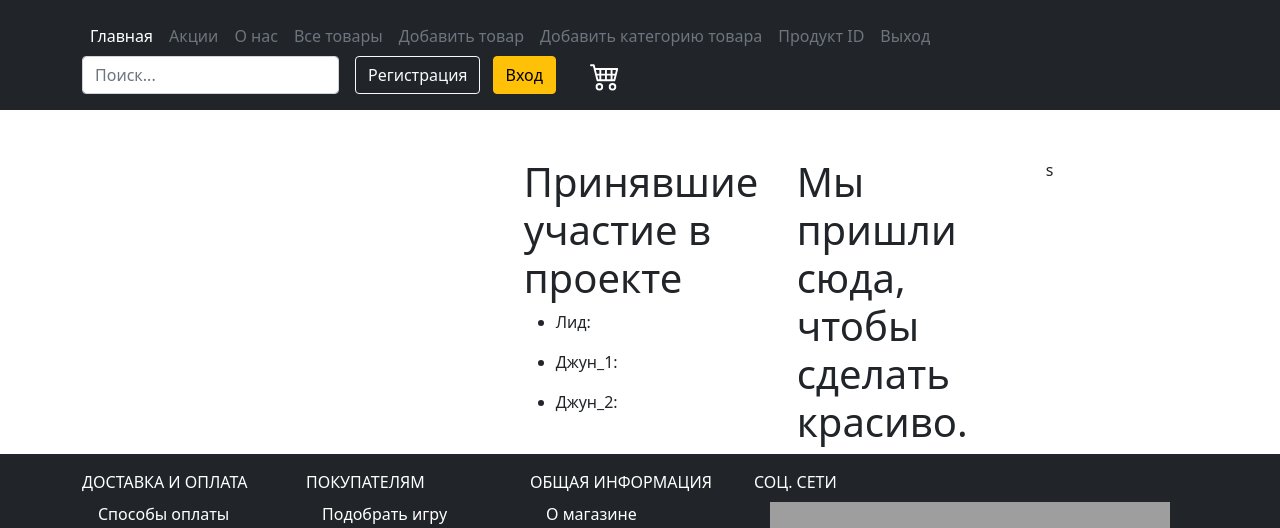
After one commit to Sammels/Project_Tabletop_game_Shop, a Flask app: page /contact in a window 1280 px wide. The commit adds this page. Shown: the top 528 px of the page. Run offline with Flask 2, Linux system fonts and the light colour scheme; some libraries are stand-ins or nearby versions; grey boxes are pictures that could not be loaded.

Commit message:
Сделал страницы заплатки

```diff
--- a/src/__init__.py
+++ b/src/__init__.py
@@ -98,6 +98,7 @@ def create_app():
 
     @app.route("/img/<int:img_id>")
     def serve_img(img_id):
+        """Обработчик картинок"""
         img = PosterImage.query.filter_by(id=img_id).first()
         if not img:
             return "Img Not Found!", 404
@@ -173,4 +174,83 @@ def create_app():
         else:
             return "Не админ"
 
+
+    # Временные функции
+
+    @app.route("/action")
+    def action():
+        """Акции проводимые магазином"""
+        title = "Акции в магазине"
+        return render_template("actions.html", title=title)
+
+    @app.route("/about_us")
+    def about():
+        """Информация о нас """
+        title = "Информация о нас."
+        return render_template("about_us.html", title=title)
+
+    # Доставка и оплата
+    @app.route("/pay")
+    def pay_form():
+        """Способы оплаты"""
+        title = "Способы оплаты"
+        return render_template("pay_form.html", title=title)
+
+    @app.route("/deliver")
+    def deliver_form():
+        """Способы доставки"""
+        title = "Доставка товаров"
+        return render_template("deliver_form.html", title=title)
+
+    @app.route("/shop_address")
+    def shop_address():
+        """Адреса магазинов"""
+        title = "Адреса магазинов"
+        return render_template("shop_address.html", title=title)
+
+    # Покупателям
+
+    @app.route("/game_choose")
+    def choose_the_game():
+        """Подобрать игру"""
+        title = "Подбор игры"
+        return render_template("choose_game.html", title=title)
+
+    @app.route("/help")
+    def site_help():
+        """Помощь"""
+        title = "Подбор игры"
+        return render_template("helps.html", title=title)
+
+    @app.route("/bonus")
+    def bonus_programm():
+        """Бонусная программа"""
+        title = "Наши бонусные программы"
+        return render_template("bonus.html", title=title)
+
+    @app.route("/shop")
+    def shop_info():
+        """Бонусная программа"""
+        title = "О магазине"
+        return render_template("about_shop.html", title=title)
+
+    @app.route("/news")
+    def shop_news():
+        """Новости"""
+        title = "Магазинные сплетни"
+        return render_template("shop_news.html", title=title)
+
+    @app.route("/contact")
+    def shop_contacts():
+        """Новости"""
+        title = "Контактные данные"
+        return render_template("contacts.html", title=title)
+
+    @app.route("/another_link")
+    def redirect_links():
+        """Новости"""
+        title = "Куда-то"
+        return render_template("redirect_to.html", title=title)
+
+
     return app
--- /dev/null
+++ b/src/templates/contacts.html
@@ -0,0 +1,15 @@
+{% extends 'base.html' %}
+{% block title %} {{title}} {% endblock title %}
+{% block content %}
+        <div class="col mb-3">
+
+                <h1>Принявшие участие в проекте</h1>
+                <ul>
+                  <li><p>Лид:</p></li>
+                  <li><p>Джун_1:</p></li>
+                  <li><p>Джун_2:</p></li>
+                </ul>
+        </div>
+<h1>Мы пришли сюда, чтобы сделать красиво.</h1>s
+
+{% endblock content %}
--- a/src/templates/include/footer.html
+++ b/src/templates/include/footer.html
@@ -5,37 +5,37 @@
                 <div class="col-md-4 col-sm-6 col-xs-6" style="width: 224px;">
                     <div>ДОСТАВКА И ОПЛАТА</div>
                     <ul class="list-group list-group-flush">
-                        <li class="list-group-item"><a class="footer-a" href="/#">Способы оплаты</a></li>
-                        <li class="list-group-item"><a class="footer-a" href="/#">Службы доставки</a></li>
-                        <li class="list-group-item"><a class="footer-a" href="/#">Адреса магазинов</a></li>
+                        <li class="list-group-item"><a class="footer-a" href="{{url_for('pay_form')}}">Способы оплаты</a></li>
+                        <li class="list-group-item"><a class="footer-a" href="{{url_for('deliver_form')}}">Службы доставки</a></li>
+                        <li class="list-group-item"><a class="footer-a" href="{{url_for('shop_address')}}">Адреса магазинов</a></li>
                     </ul>
                 </div>
                 <div class="col-md-4 col-sm-6 col-xs-6" style="width: 224px;">
                     <div>ПОКУПАТЕЛЯМ</div>
                     <ul class="list-group list-group-flush">
-                        <li class="list-group-item"><a class="footer-a" href="/#">Подобрать игру</a></li>
-                        <li class="list-group-item"><a class="footer-a" href="/#">Помощь</a></li>
-                        <li class="list-group-item"><a class="footer-a" href="/#">Бонусная программа</a></li>
+                        <li class="list-group-item"><a class="footer-a" href="{{url_for('choose_the_game')}}">Подобрать игру</a></li>
+                        <li class="list-group-item"><a class="footer-a" href="{{url_for('site_help')}}">Помощь</a></li>
+                        <li class="list-group-item"><a class="footer-a" href="{{url_for('bonus_programm')}}">Бонусная программа</a></li>
                     </ul>
                 </div>
                 <div class="col-md-4 col-sm-6 col-xs-6" style="width: 224px;">
-                    <div>Доставка и Оплата</div>
+                    <div>ОБЩАЯ ИНФОРМАЦИЯ</div>
                     <ul class="list-group list-group-flush">
-                        <li class="list-group-item"><a class="footer-a" href="/#">О магазине</a></li>
-                        <li class="list-group-item"><a class="footer-a" href="/#">Новости</a></li>
-                        <li class="list-group-item"><a class="footer-a" href="/#">Контакты</a></li>
+                        <li class="list-group-item"><a class="footer-a" href="{{url_for('shop_info')}}">О магазине</a></li>
+                        <li class="list-group-item"><a class="footer-a" href="{{url_for('shop_news')}}">Новости</a></li>
+                        <li class="list-group-item"><a class="footer-a" href="{{url_for('shop_contacts')}}">Контакты</a></li>
                     </ul>
                 </div>
                 <div class="col-md-4 col-sm-6 col-xs-6" style="width: 224px;">
                     <div>СОЦ. СЕТИ</div>
                     <ul class="list-group list-group-flush">
-                        <li class="list-group-item"><a class="footer-a" href="/#">
+                        <li class="list-group-item"><a class="footer-a" href="{{url_for('redirect_links')}}">
                             <img src="https://img.icons8.com/fluency/48/000000/instagram-new.png"/>
                         </a></li>
-                        <li class="list-group-item"><a class="footer-a" href="/#">
+                        <li class="list-group-item"><a class="footer-a" href="{{url_for('redirect_links')}}">
                             <img src="https://img.icons8.com/color/48/000000/facebook.png"/>
                         </a></li>
-                        <li class="list-group-item"><a class="footer-a" href="/#">
+                        <li class="list-group-item"><a class="footer-a" href="{{url_for('redirect_links')}}">
                             <img src="https://img.icons8.com/color/48/000000/vkontakte.png"/>
                         </a></li>
                     </ul>
--- a/src/templates/include/header.html
+++ b/src/templates/include/header.html
@@ -3,8 +3,8 @@
         <div class="d-flex flex-wrap align-items-center justify-content-center justify-content-lg-start">
             <ul class="nav col-12 col-lg-auto me-lg-auto mb-2 justify-content-center mb-md-0">
                 <li><a href="/" class="nav-link px-2 text-white">Главная</a></li>
-                <li><a href="#" class="nav-link px-2 text-secondary">Акции</a></li>
-                <li><a href="#" class="nav-link px-2 text-secondary">О нас</a></li>
+                <li><a href="{{url_for('action')}}" class="nav-link px-2 text-secondary">Акции</a></li>
+                <li><a href="{{url_for('about')}}" class="nav-link px-2 text-secondary">О нас</a></li>
                 <li><a href="{{url_for('all_product')}}" class="nav-link px-2 text-secondary"> Все товары</a></li>
                 <li><a href="{{url_for('add_product')}}" class="nav-link px-2 text-secondary"> Добавить товар</a></li>
                 <li><a href="{{url_for('add_category')}}" class="nav-link px-2 text-secondary"> Добавить категорию товара</a></li>
--- a/src/templates/product.html
+++ b/src/templates/product.html
@@ -1,7 +1,7 @@
 {% extends 'base.html' %}
 {% block content %}
 {% block title %}
-{{title}}
+
 {% endblock title %}
 <div class="container mt-5">
     <h1>{{title}}</h1>
```
Also changed, not shown: src/templates/about_shop.html (added, +11 -0 lines), src/templates/about_us.html (added, +11 -0 lines), src/templates/actions.html (added, +8 -0 lines), src/templates/bonus.html (added, +11 -0 lines), src/templates/choose_game.html (added, +11 -0 lines), src/templates/deliver_form.html (added, +11 -0 lines), src/templates/helps.html (added, +11 -0 lines), src/templates/pay_form.html (added, +11 -0 lines), src/templates/redirect_to.html (added, +11 -0 lines), src/templates/shop_address.html (added, +11 -0 lines), src/templates/shop_news.html (added, +15 -0 lines).
